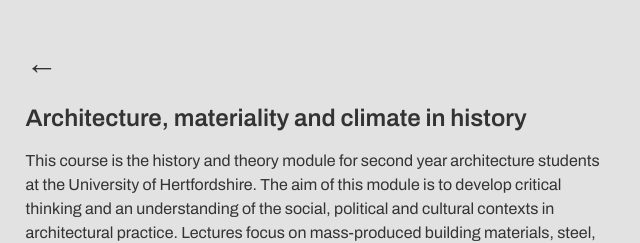
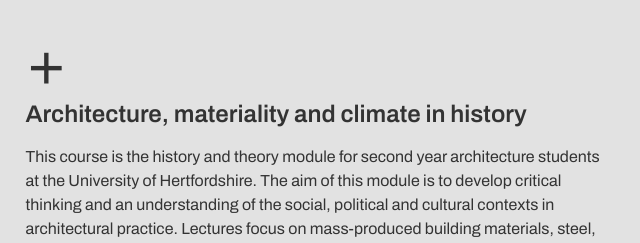
Before and after one commit to seyithanozer/seyithanozer.github.io, a plain HTML site: page architecture-materiality-climate.html in a window 1280 px wide. Shown: the top 243 px of the page, 0-640 px from the left. Drawn offline with Linux system fonts and the light colour scheme.

Commit message:
Update architecture-materiality-climate.html

```diff
--- a/architecture-materiality-climate.html
+++ b/architecture-materiality-climate.html
@@ -22,7 +22,9 @@
         <div id="read-bar">
             <div id="read-bar-fill"></div>
         </div>
-        <p class="back-button"><a href="javascript:history.back()">&larr;</a></p>
+        <div class="menu-container">
+            <p class="bigplussign"><a href="javascript:history.back()">&#65291;</a></p>
+        </div>
 
 
         <section>
```
